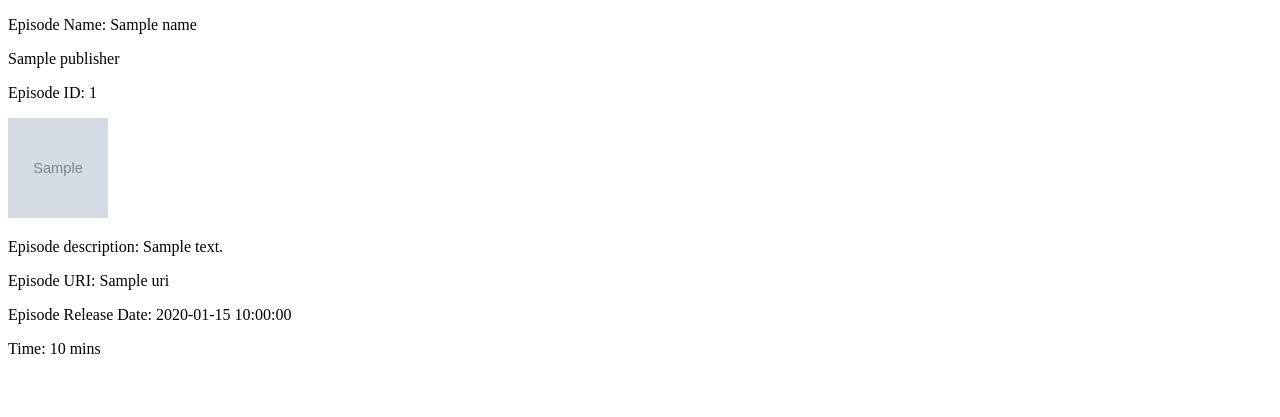
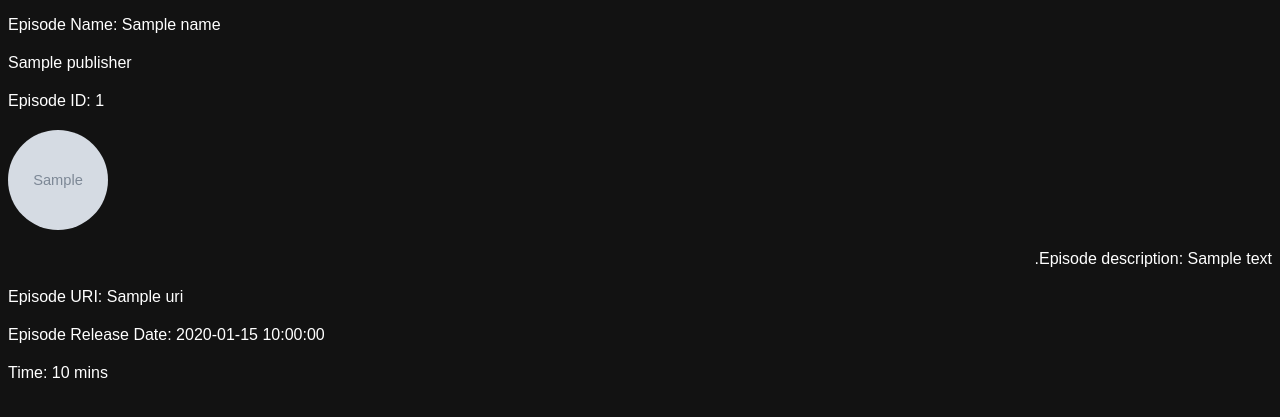
Before and after one commit to NTTM-Cloud-Solutions/AWS, a Flask app: template server/templates/show_data.html in a window 1280 px wide. Shown: the top 417 px of the page. Run offline with Flask 3, Linux system fonts and the light colour scheme; the template is opened without the code that fills it: most values are stand-ins (such as "Sample title", 1, 10 or a date in 2020); grey boxes marked "Sample" are stand-in pictures; parts of the project's set-up code (start-up, migrations or seed data) failed here and were passed over.

Commit message:
Refactor Flask server to fetch and display show data from Spotify API, and update HTML template

```diff
--- a/server/main.py
+++ b/server/main.py
@@ -1,11 +1,11 @@
 import requests
 import base64
 import os
-from flask import Flask , jsonify, render_template
+from flask import Flask , render_template
 from dotenv import load_dotenv
+import json
 
 load_dotenv('.env.local')
-
 
 # Get access token
 def get_access_token():
@@ -38,7 +38,6 @@ def get_access_token():
 os.environ['SPOTIFY_ACCESS_TOKEN'] = get_access_token()
 print(os.getenv('SPOTIFY_ACCESS_TOKEN'))
 
-# Fetch show data
 def fetch_show_data(show_id, access_token):
     url = f"https://api.spotify.com/v1/shows/{show_id}"
 
@@ -51,6 +50,9 @@ def fetch_show_data(show_id, access_token):
 
     if response.status_code == 200:
         show_data = response.json()
+        with open('episodes.json', 'w', encoding='utf-8') as f:
+            json.dump(show_data['episodes'], f, indent=4)
+
         return show_data
     else:
         print(f"Failed to fetch show data. Status code: {response.status_code}")
@@ -58,29 +60,31 @@ def fetch_show_data(show_id, access_token):
 
 
 
-# get the access token from the .env file and show id from .env file
+def render_show_data(access_token, show_id):
+        show_data = fetch_show_data(show_id, access_token)
+        if show_data is not None:
+            first_episode = show_data['episodes']['items'][2]
+            description = first_episode['description'].replace('.', '.<br>')
+            return render_template('show_data.html',
+                                   name=first_episode['name'],
+                                   publisher=show_data['publisher'],
+                                   id=show_data['id'],
+                                   images=show_data['images'][0]['url'],
+                                   uri=show_data['uri'],
+                                   description=description,
+                                   release_date=first_episode['release_date'],
+                                   duration=first_episode['duration_ms']/1000/60
+                                   )
+        else:
+            return "Failed to fetch show data"
+
 
 app = Flask(__name__)
 @app.route('/')
 def hello():
     access_token = os.getenv("SPOTIFY_ACCESS_TOKEN")
     show_id = os.getenv("SPOTIFY_SHOW_ID")
-    show_data = fetch_show_data(show_id, access_token)
-    if show_data is not None:
-        first_episode = show_data['episodes']['items'][1]
-        return render_template('show_data.html',
-                               name=first_episode['name'],
-                               publisher=show_data['publisher'],
-                               id=show_data['id'],
-                               images=show_data['images'][0]['url'],
-                               uri=show_data['uri'],
-                               description=first_episode['description'],
-                               release_date=first_episode['release_date'],
-                            #        <!-- release_date, duration in secondes(convert from ms) -->
-                               duration=first_episode['duration_ms']/1000/60
-                               )
-    else:
-        return "Failed to fetch show data"
+    return render_show_data(access_token, show_id)
 
 if __name__ == '__main__':
     app.run(port=5001, debug=True)
--- /dev/null
+++ b/server/static/data.css
@@ -0,0 +1,15 @@
+body {
+    background-color: #121212;
+    color: #ffffff;
+    font-family: Arial, sans-serif;
+    direction: ltr;
+}
+#name, #publisher, #id, #description, #uri, #release_date, #duration {
+    margin-bottom: 20px;
+}
+img {
+    border-radius: 50%;
+}
+#description {
+    direction: rtl;
+}
--- a/server/templates/show_data.html
+++ b/server/templates/show_data.html
@@ -1,24 +1,21 @@
-<!-- make the initial strcture of a html page-->
 <!DOCTYPE html>
 <html lang="he">
     <head>
         <title>show data</title>
+        <link rel="stylesheet" type="text/css" href="{{ url_for('static', filename='data.css') }}">
     </head>
     <body>
-
+        <div id="content">
             <p id="name">Episode Name: {{name}}</p>
             <p id="publisher">{{publisher}}</p>
             <p id="id">Episode ID: {{id}}</p>
             <p id="images">
                 <img src="{{images}}" alt="image" style="width:100px;height:100px;">
             </p>
-    <p id="description">Episode description: {{description}}</p>
+            <p id="description" >Episode description: {{description|safe}}</p>
             <p id="uri">Episode URI: {{uri}}</p>
-    <!-- release_date, episode_name, duration in secondes(convert from ms) -->
             <p id="release_date">Episode Release Date: {{release_date}}</p>
             <p id="duration">Time: {{duration}} mins</p>
-
-
-
+        </div>
     </body>
 </html>
```
Also changed, not shown: 1 other file. Lines whose indentation alone changed are shown as unchanged.
